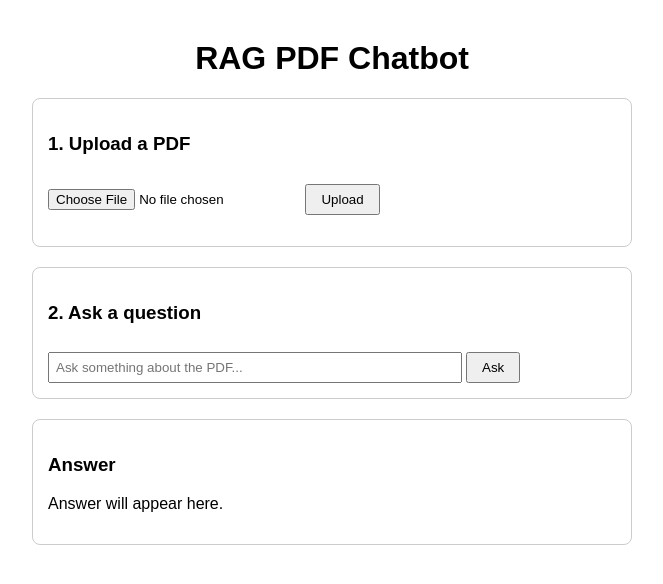
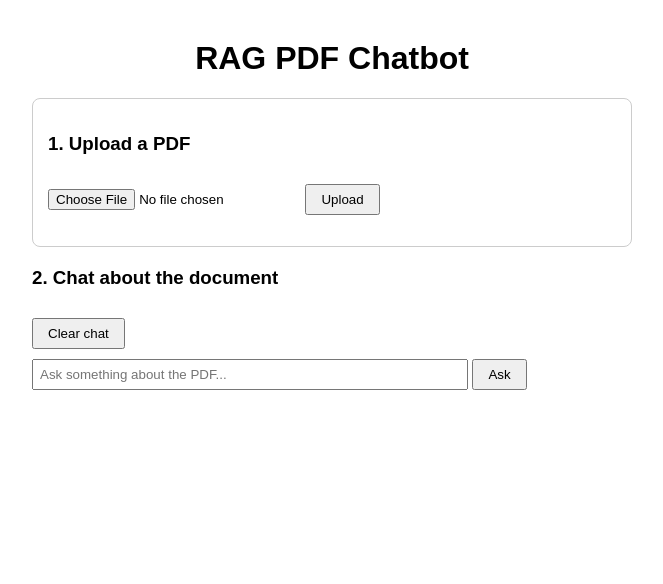
Before and after one commit to sh0210/rag-pdf-chatbot, a Flask app: page / in a window 1280 px wide. Shown: the top 584 px of the page, without its empty margins (308-971 px from the left). Run offline with Flask 3, Linux system fonts and the light colour scheme.

Commit message:
Stage 11: add chat interface with history, loading state, and clear option

```diff
--- a/static/script.js
+++ b/static/script.js
@@ -1,3 +1,24 @@
+const chatHistory = document.getElementById("chat-history");
+
+function addMessage(question, answer, isError = false) {
+    const msgEl = document.createElement("div");
+    msgEl.className = "chat-message";
+
+    const qEl = document.createElement("div");
+    qEl.className = "chat-question";
+    qEl.innerText = `You: ${question}`;
+
+    const aEl = document.createElement("div");
+    aEl.className = isError ? "chat-answer chat-error" : "chat-answer";
+    aEl.innerText = answer;
+
+    msgEl.appendChild(qEl);
+    msgEl.appendChild(aEl);
+    chatHistory.appendChild(msgEl);
+
+    chatHistory.scrollTop = chatHistory.scrollHeight;
+}
+
 document.getElementById("upload-btn").addEventListener("click", async () => {
     const fileInput = document.getElementById("pdf-file");
     const statusEl = document.getElementById("upload-status");
@@ -30,16 +51,21 @@ document.getElementById("upload-btn").addEventListener("click", async () => {
     }
 });
 
-document.getElementById("ask-btn").addEventListener("click", async () => {
-    const question = document.getElementById("question-input").value.trim();
-    const answerEl = document.getElementById("answer-output");
+async function askQuestion() {
+    const input = document.getElementById("question-input");
+    const question = input.value.trim();
 
     if (!question) {
-        answerEl.innerText = "Please type a question.";
         return;
     }
 
-    answerEl.innerText = "Thinking...";
+    input.value = "";
+
+    const loadingEl = document.createElement("div");
+    loadingEl.className = "chat-loading";
+    loadingEl.innerText = "Thinking...";
+    chatHistory.appendChild(loadingEl);
+    chatHistory.scrollTop = chatHistory.scrollHeight;
 
     try {
         const response = await fetch("/ask", {
@@ -49,13 +75,28 @@ document.getElementById("ask-btn").addEventListener("click", async () => {
         });
         const data = await response.json();
 
+        loadingEl.remove();
+
         if (response.ok) {
-            answerEl.innerText = data.answer;
+            addMessage(question, data.answer);
         } else {
-            answerEl.innerText = `Error: ${data.error}`;
+            addMessage(question, `Error: ${data.error}`, true);
         }
     } catch (err) {
-        answerEl.innerText = "Something went wrong. Check console.";
+        loadingEl.remove();
+        addMessage(question, "Something went wrong. Check console.", true);
         console.error(err);
     }
+}
+
+document.getElementById("ask-btn").addEventListener("click", askQuestion);
+
+document.getElementById("question-input").addEventListener("keydown", (e) => {
+    if (e.key === "Enter") {
+        askQuestion();
+    }
 });
+
+document.getElementById("clear-btn").addEventListener("click", () => {
+    chatHistory.innerHTML = "";
+});
--- a/templates/index.html
+++ b/templates/index.html
@@ -15,15 +15,16 @@
         <p id="upload-status"></p>
     </div>
 
-    <div class="question-section">
-        <h3>2. Ask a question</h3>
-        <input type="text" id="question-input" placeholder="Ask something about the PDF...">
-        <button id="ask-btn">Ask</button>
-    </div>
-
-    <div class="answer-section">
-        <h3>Answer</h3>
-        <p id="answer-output">Answer will appear here.</p>
+    <div class="chat-section">
+        <div class="chat-header">
+            <h3>2. Chat about the document</h3>
+            <button id="clear-btn">Clear chat</button>
+        </div>
+        <div id="chat-history"></div>
+        <div class="chat-input-row">
+            <input type="text" id="question-input" placeholder="Ask something about the PDF...">
+            <button id="ask-btn">Ask</button>
+        </div>
     </div>
 
     <script src="{{ url_for('static', filename='script.js') }}"></script>
```
